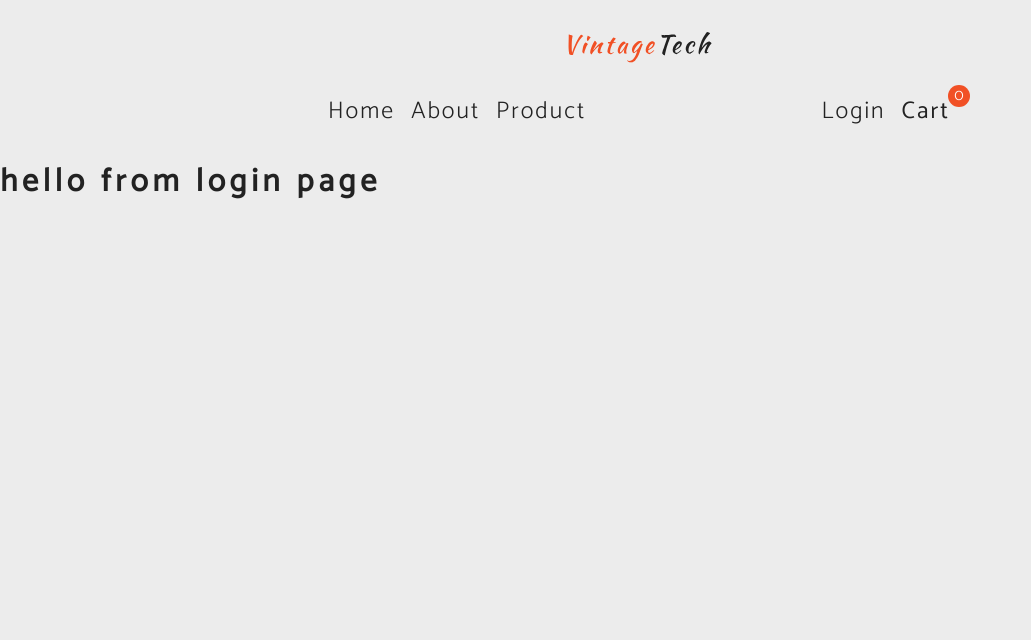
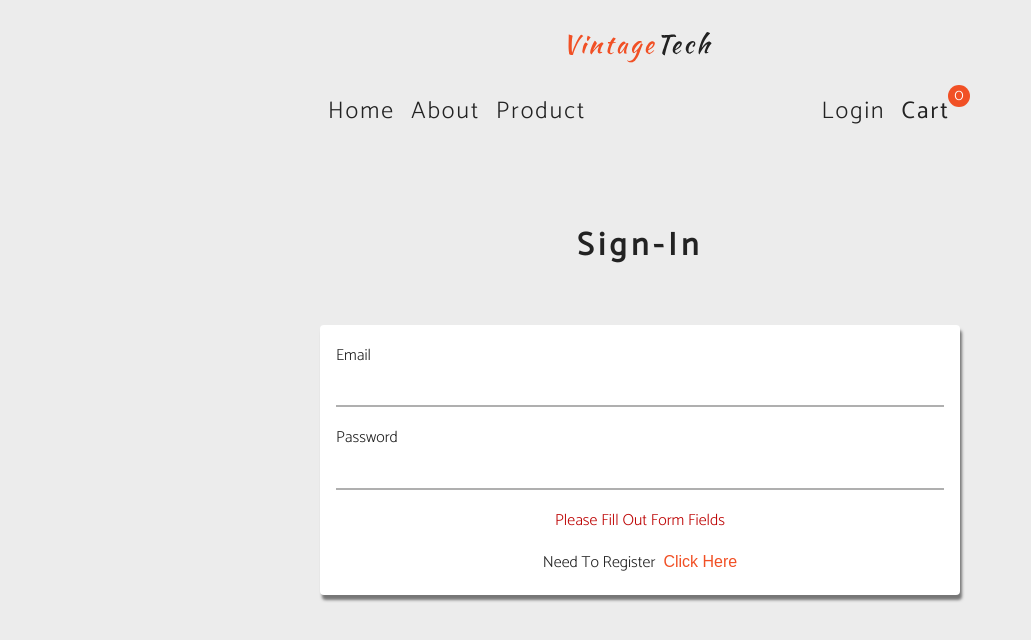
Before and after one commit to anant-prasad/techStore, a React (Create React App) app: page /login in a window 1280 px wide. Shown: the top 640 px of the page, without its empty margins (0-1031 px from the left). Built offline with nearby package versions, Linux system fonts and the light colour scheme; no server answers.

Commit message:
strapi setup and alert component

```diff
--- a/src/App.js
+++ b/src/App.js
@@ -13,10 +13,12 @@
 import ProductDetails from "./pages/ProductDetails";
 // components
 import Header from "./components/Header";
+import Alert from "./components/Alert"
 export default function App() {
   return (
     <Router>
       <Header />
+      <Alert />
       <Switch>
         <Route exact path="/">
           <Home />
--- a/src/components/Alert.js
+++ b/src/components/Alert.js
@@ -1,5 +1,26 @@
 import React from "react";
+import { FaWindowClose } from 'react-icons/fa';
+import { UserContext } from '../context/user';
 
 export default function Alert() {
-  return <h1>hello from alert</h1>;
+  const { alert, hideAlert } = React.useContext(UserContext);
+
+  let css = 'alert-container';
+  if (alert.show) {
+    css += " alert-show";
+    if(alert.type === 'danger'){
+      css += " alert-danger" ;
+    }
+  }
+
+  return <div className={css}>
+    <div className="alert">
+      <p>{alert.show && alert.msg}</p>
+      <button className="alert-close" onClick={hideAlert}>
+        <FaWindowClose />
+      </button>
+    </div>
+
+
+  </div>;
 }
--- a/src/context/user.js
+++ b/src/context/user.js
@@ -1 +1,37 @@
 // user context
+import React from 'react';
+
+const UserContext = React.createContext();
+function getUserFromLocalStorage() {
+    return localStorage.getItem('user') ? JSON.parse(localStorage.getItem('user')) : { username: null, token: null };
+}
+
+function UserProvider({ children }) {
+    // const [user, setUser] = React.useState({ username: null, token: null });
+    const [user, setUser] = React.useState(getUserFromLocalStorage());
+    const userLogin = user => {
+        setUser(user);
+        localStorage.setItem("user", JSON.stringify(user));
+    }
+
+    const userLogout = () => {
+        setUser({ username: null, token: null });
+        localStorage.removeItem("user");
+
+    }
+
+    const [alert, setAlert] = React.useState({ show: false, msg: '', type: "success" });
+    const showAlert = ({ msg, type = "success" }) => {
+        setAlert({ show: true, msg, type })
+    }
+    const hideAlert= ()=>{
+        setAlert({...alert,show:false})
+    }
+
+
+    return <UserContext.Provider value={{ user, userLogin, userLogout,alert,showAlert,hideAlert }}>
+        {children}
+    </UserContext.Provider>
+}
+
+export { UserProvider, UserContext };
--- a/src/index.js
+++ b/src/index.js
@@ -4,13 +4,16 @@
 import App from "./App";
 import ProductProvider from "./context/products";
 import {CartProvider} from "./context/cart";
+import {UserProvider} from "./context/user";
 
 ReactDOM.render(
+  <UserProvider>
   <ProductProvider>
     <CartProvider>
     <App />
     </CartProvider>
-  </ProductProvider>,
+  </ProductProvider>
+  </UserProvider>,
 
   document.getElementById("root")
 );
--- a/src/pages/Login.js
+++ b/src/pages/Login.js
@@ -1,5 +1,90 @@
-import React from "react";
+import React, { useState } from "react";
+//strapi function
+import loginUser from '../strapi/loginUser';
+import registerUser from '../strapi/registerUser';
+//handle user
+import { useHistory } from 'react-router-dom';
+import {UserContext} from "../context/user"
 
 export default function Login() {
-  return <h1>hello from login page</h1>;
+  const history = useHistory();
+
+  //setup user context
+  const {userLogin,alert,showAlert} = React.useContext(UserContext);
+
+
+
+  //state values
+  const [email, setEmail] = useState('');
+  const [password, setPassword] = useState('');
+  const [username, setUsername] = useState('default');
+  const [isMember, setIsMember] = useState(true);
+  let isEmpty = !email || !password || !username;
+  const toggleMember = () => {
+    setIsMember((prevMember) => {
+      let isMember = !prevMember;
+      isMember ? setUsername('default') : setUsername('');
+      return isMember;
+
+    })
+
+  }
+
+  const handleSubmit = async e => {
+
+    e.preventDefault();
+    let response;
+    if (isMember) {
+      response = await loginUser({ email, password })
+
+    }
+    else {
+      response = await registerUser({ email, password, username });
+    }
+    if (response) {
+      // console.log("success");
+      // console.log(response);
+      const {jwt:token, user:{username}} = response.data
+      const newUser = {token,username};
+      userLogin(newUser);
+      showAlert({
+        msg:`you are logged in ${username}. shop away my friend`
+      })
+      history.push("/products")
+
+    }
+    else {
+      //show alert
+      showAlert({
+        msg:"there was an error. please try again...",
+        type:"danger"
+      })
+    }
+
+
+  };
+
+  return <section className="form section">
+    <h2 className="section-title">{isMember ? "sign-in" : "register"}</h2>
+    <form className="login-form">
+      <div className="form-control">
+        <label htmlFor="email">email</label>
+        <input type="email" id="email" value={email} onChange={e => setEmail(e.target.value)}></input>
+      </div>
+      <div className="form-control">
+        <label htmlFor="password">password</label>
+        <input type="password" id="password" value={password} onChange={e => setPassword(e.target.value)}></input>
+      </div>
+      {!isMember && <div className="form-control">
+        <label htmlFor="username">username</label>
+        <input type="text" id="username" value={email} onChange={e => setUsername(e.target.value)}></input>
+      </div>}
+      {isEmpty && <p className="form-empty">please fill out form fields</p>}
+      {!isEmpty && <button type="submit" className="btn btn-block btn-primary" onClick={handleSubmit}>submit</button>}
+      <p className="register-link">
+        {isMember ? "need to register" : "already a member"}
+        <button type="button" onClick={toggleMember}>click here</button>
+      </p>
+    </form>
+  </section>;
 }
--- a/src/strapi/loginUser.js
+++ b/src/strapi/loginUser.js
@@ -1 +1,12 @@
 //login user
+import axios from 'axios';
+import url from '../utils/URL';
+
+async function loginUser({ email, password }) {
+    const response = await axios.post(`${url}/auth/local`, {
+        identifier: email,
+        password
+    }).catch(error => console.log(error));
+
+}
+export default loginUser;
--- a/src/strapi/registerUser.js
+++ b/src/strapi/registerUser.js
@@ -1 +1,17 @@
 // register user
+import axios from 'axios'
+import url from '../utils/URL'
+
+async function registerUser({ email, password, username }) {
+    const response = await axios.post(`${url}/auth/local/register`,
+        {
+            username,
+            email,
+            password
+        })
+        .catch(error => console.log(error));
+    return response;
+
+}
+
+export default registerUser;
```
